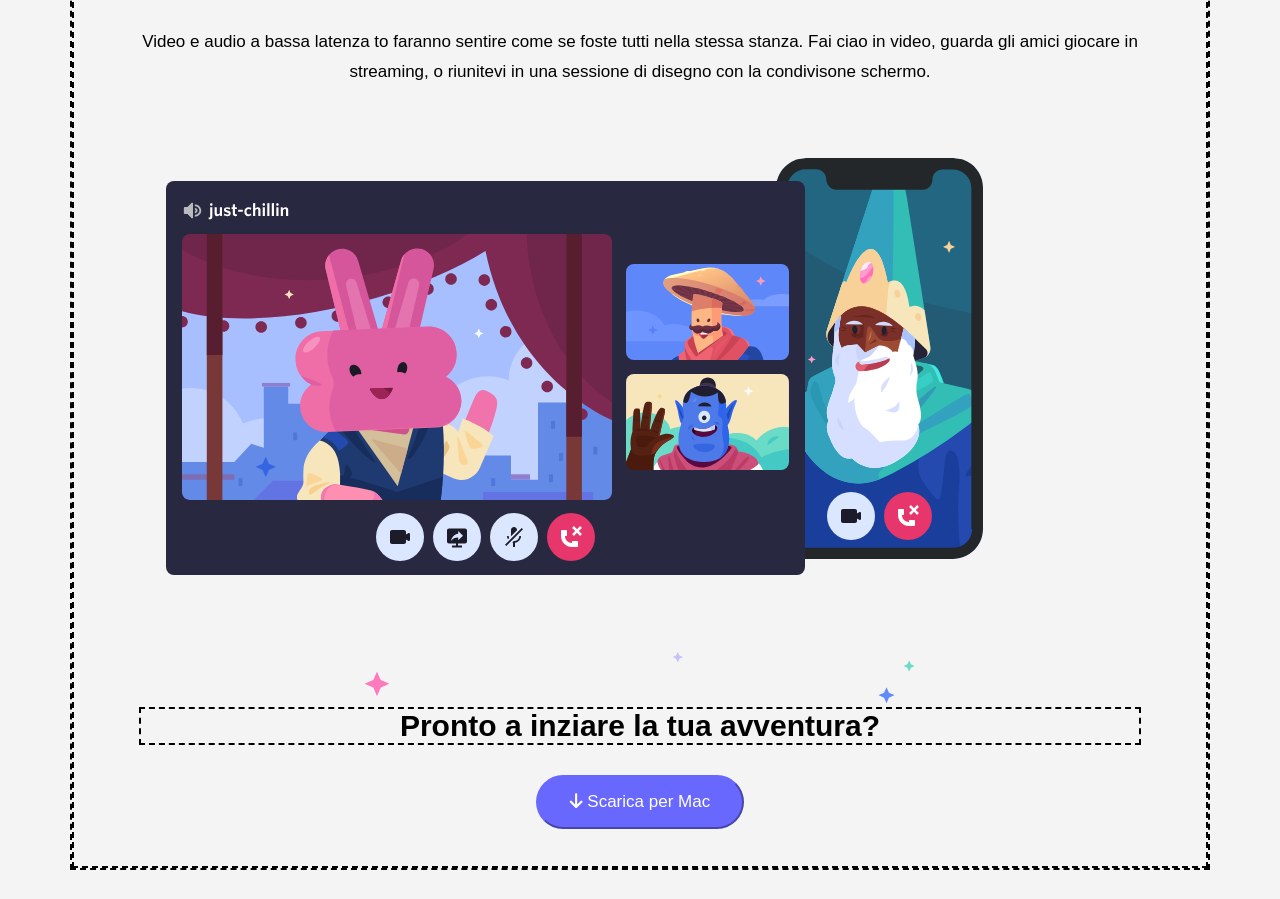
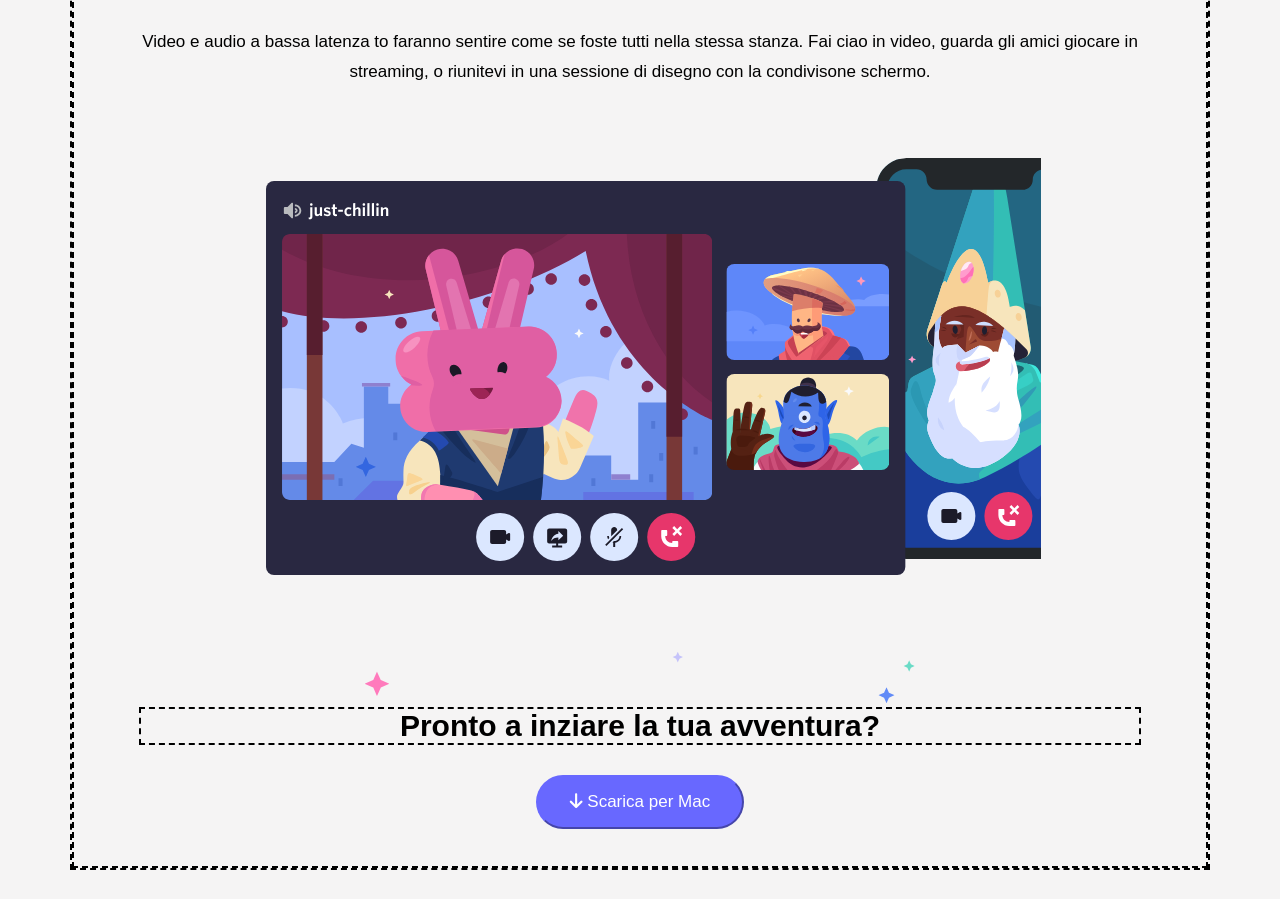
Before and after one commit to Serena-Dong/htmlcss-discord, a plain HTML site: page index.html in a window 1280 px wide. Shown: the part 3140-4039 px from the top of the page. Drawn offline with Linux system fonts and the light colour scheme.

Commit message:
main & sections

```diff
--- a/css/style.css
+++ b/css/style.css
@@ -175,6 +175,9 @@ section > .container {
   background-image: url(/img/item4-big.svg);
   background-repeat: no-repeat;
   height: 550px;
+  display: block;
+  margin: 0 auto;
+  width: 80%;
 
 }
 
```
